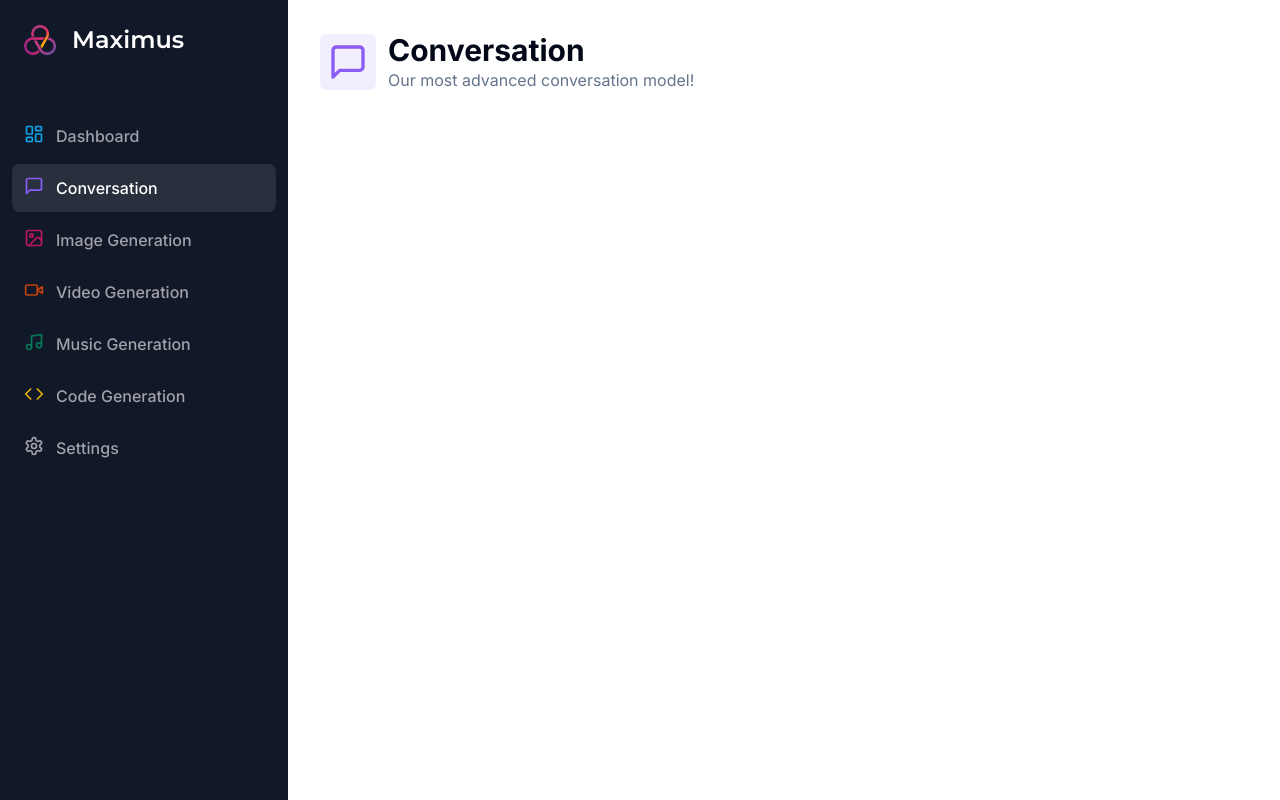
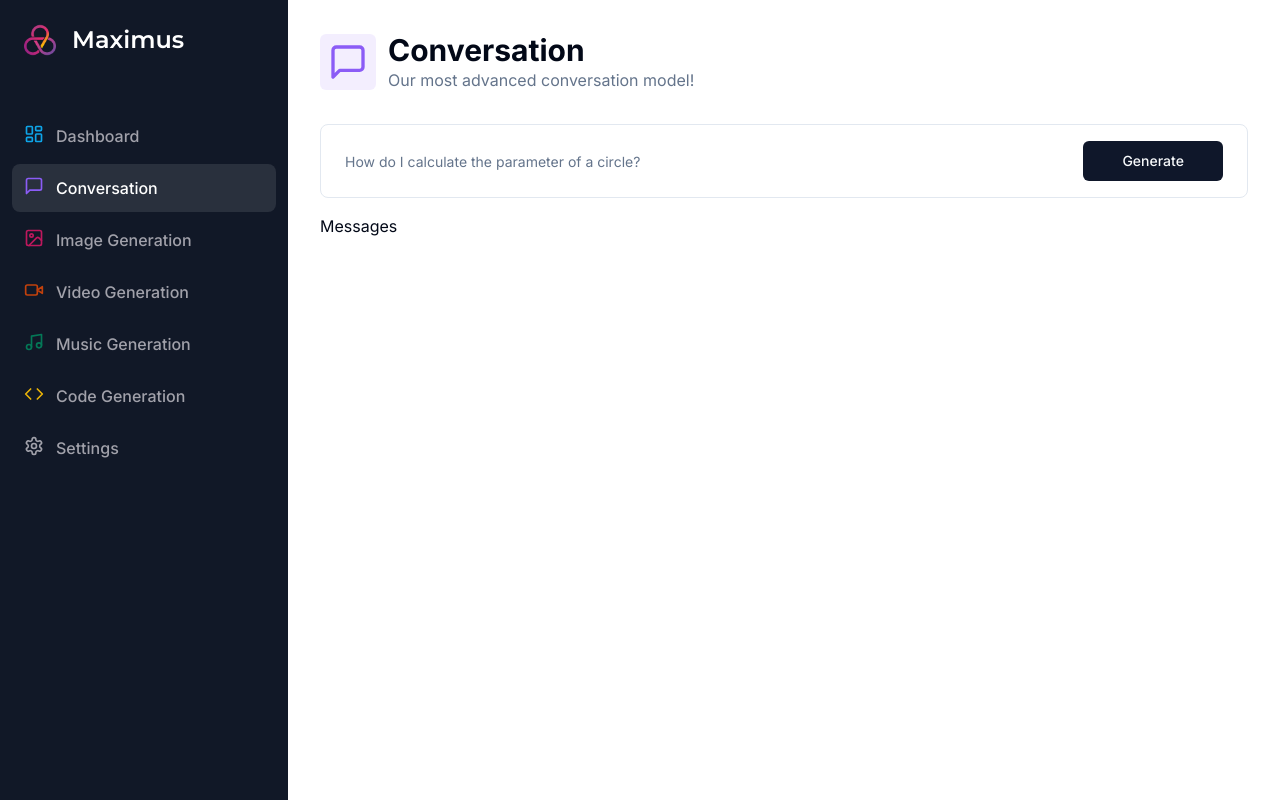
Before and after one commit to DrewIndeed/ai-saas-2023, a Next.js app: page /conversation in a window 1280 px wide. Built offline with nearby package versions, Linux system fonts and the light colour scheme.

Commit message:
9. feat: conversation page form and raw layout

```diff
--- /dev/null
+++ b/app/(dashboard)/(routes)/conversation/constants.ts
@@ -0,0 +1,7 @@
+import * as z from "zod";
+
+export const formSchema = z.object({
+  prompt: z.string().min(1, {
+    message: "Prompt is reqiured!",
+  }),
+});
--- a/app/(dashboard)/(routes)/conversation/page.tsx
+++ b/app/(dashboard)/(routes)/conversation/page.tsx
@@ -1,7 +1,28 @@
+"use client";
+
+import { zodResolver } from "@hookform/resolvers/zod";
+import { MessageSquare } from "lucide-react";
+import { useForm } from "react-hook-form";
+import * as z from "zod";
+
 import Heading from "@/components/Heading";
-import { MessageSquare } from "lucide-react";
+import { Button } from "@/components/ui/button";
+import { Form, FormControl, FormField, FormItem } from "@/components/ui/form";
+import { Input } from "@/components/ui/input";
+
+import { formSchema } from "./constants";
 
 const ConversationPage = () => {
+  // set up form
+  const form = useForm<z.infer<typeof formSchema>>({
+    resolver: zodResolver(formSchema),
+    defaultValues: { prompt: "" },
+  });
+  const formLoading = form.formState.isSubmitting;
+  const onSubmit = async (values: z.infer<typeof formSchema>) => {
+    console.log(values);
+  };
+
   return (
     <div>
       <Heading
@@ -13,6 +34,36 @@
           bgColor: "bg-violet-500/10",
         }}
       />
+      <div className="px-4 lg:px-8">
+        <div>
+          <Form {...form}>
+            <form
+              onSubmit={form.handleSubmit(onSubmit)}
+              className="rounded-lg border w-full p-4 px-3 md:px-6 focus-within:shadow-sm grid grid-cols-12 gap-2"
+            >
+              <FormField
+                name="prompt"
+                render={({ field }) => (
+                  <FormItem className="col-span-12 lg:col-span-10">
+                    <FormControl className="m-0 p-0">
+                      <Input
+                        className="border-0 outline-none focus-visible:ring-0 focus-visible:ring-transparent"
+                        disabled={formLoading}
+                        placeholder="How do I calculate the parameter of a circle?"
+                        {...field}
+                      />
+                    </FormControl>
+                  </FormItem>
+                )}
+              />
+              <Button className="col-span-12 lg:col-span-2 w-full">
+                Generate
+              </Button>
+            </form>
+          </Form>
+        </div>
+        <div className="space-y-4 mt-4">Messages</div>
+      </div>
     </div>
   );
 };
--- /dev/null
+++ b/components/ui/form.tsx
@@ -0,0 +1,176 @@
+import * as React from "react"
+import * as LabelPrimitive from "@radix-ui/react-label"
+import { Slot } from "@radix-ui/react-slot"
+import {
+  Controller,
+  ControllerProps,
+  FieldPath,
+  FieldValues,
+  FormProvider,
+  useFormContext,
+} from "react-hook-form"
+
+import { cn } from "@/lib/utils"
+import { Label } from "@/components/ui/label"
+
+const Form = FormProvider
+
+type FormFieldContextValue<
+  TFieldValues extends FieldValues = FieldValues,
+  TName extends FieldPath<TFieldValues> = FieldPath<TFieldValues>
+> = {
+  name: TName
+}
+
+const FormFieldContext = React.createContext<FormFieldContextValue>(
+  {} as FormFieldContextValue
+)
+
+const FormField = <
+  TFieldValues extends FieldValues = FieldValues,
+  TName extends FieldPath<TFieldValues> = FieldPath<TFieldValues>
+>({
+  ...props
+}: ControllerProps<TFieldValues, TName>) => {
+  return (
+    <FormFieldContext.Provider value={{ name: props.name }}>
+      <Controller {...props} />
+    </FormFieldContext.Provider>
+  )
+}
+
+const useFormField = () => {
+  const fieldContext = React.useContext(FormFieldContext)
+  const itemContext = React.useContext(FormItemContext)
+  const { getFieldState, formState } = useFormContext()
+
+  const fieldState = getFieldState(fieldContext.name, formState)
+
+  if (!fieldContext) {
+    throw new Error("useFormField should be used within <FormField>")
+  }
+
+  const { id } = itemContext
+
+  return {
+    id,
+    name: fieldContext.name,
+    formItemId: `${id}-form-item`,
+    formDescriptionId: `${id}-form-item-description`,
+    formMessageId: `${id}-form-item-message`,
+    ...fieldState,
+  }
+}
+
+type FormItemContextValue = {
+  id: string
+}
+
+const FormItemContext = React.createContext<FormItemContextValue>(
+  {} as FormItemContextValue
+)
+
+const FormItem = React.forwardRef<
+  HTMLDivElement,
+  React.HTMLAttributes<HTMLDivElement>
+>(({ className, ...props }, ref) => {
+  const id = React.useId()
+
+  return (
+    <FormItemContext.Provider value={{ id }}>
+      <div ref={ref} className={cn("space-y-2", className)} {...props} />
+    </FormItemContext.Provider>
+  )
+})
+FormItem.displayName = "FormItem"
+
+const FormLabel = React.forwardRef<
+  React.ElementRef<typeof LabelPrimitive.Root>,
+  React.ComponentPropsWithoutRef<typeof LabelPrimitive.Root>
+>(({ className, ...props }, ref) => {
+  const { error, formItemId } = useFormField()
+
+  return (
+    <Label
+      ref={ref}
+      className={cn(error && "text-destructive", className)}
+      htmlFor={formItemId}
+      {...props}
+    />
+  )
+})
+FormLabel.displayName = "FormLabel"
+
+const FormControl = React.forwardRef<
+  React.ElementRef<typeof Slot>,
+  React.ComponentPropsWithoutRef<typeof Slot>
+>(({ ...props }, ref) => {
+  const { error, formItemId, formDescriptionId, formMessageId } = useFormField()
+
+  return (
+    <Slot
+      ref={ref}
+      id={formItemId}
+      aria-describedby={
+        !error
+          ? `${formDescriptionId}`
+          : `${formDescriptionId} ${formMessageId}`
+      }
+      aria-invalid={!!error}
+      {...props}
+    />
+  )
+})
+FormControl.displayName = "FormControl"
+
+const FormDescription = React.forwardRef<
+  HTMLParagraphElement,
+  React.HTMLAttributes<HTMLParagraphElement>
+>(({ className, ...props }, ref) => {
+  const { formDescriptionId } = useFormField()
+
+  return (
+    <p
+      ref={ref}
+      id={formDescriptionId}
+      className={cn("text-sm text-muted-foreground", className)}
+      {...props}
+    />
+  )
+})
+FormDescription.displayName = "FormDescription"
+
+const FormMessage = React.forwardRef<
+  HTMLParagraphElement,
+  React.HTMLAttributes<HTMLParagraphElement>
+>(({ className, children, ...props }, ref) => {
+  const { error, formMessageId } = useFormField()
+  const body = error ? String(error?.message) : children
+
+  if (!body) {
+    return null
+  }
+
+  return (
+    <p
+      ref={ref}
+      id={formMessageId}
+      className={cn("text-sm font-medium text-destructive", className)}
+      {...props}
+    >
+      {body}
+    </p>
+  )
+})
+FormMessage.displayName = "FormMessage"
+
+export {
+  useFormField,
+  Form,
+  FormItem,
+  FormLabel,
+  FormControl,
+  FormDescription,
+  FormMessage,
+  FormField,
+}
--- /dev/null
+++ b/components/ui/input.tsx
@@ -0,0 +1,25 @@
+import * as React from "react"
+
+import { cn } from "@/lib/utils"
+
+export interface InputProps
+  extends React.InputHTMLAttributes<HTMLInputElement> {}
+
+const Input = React.forwardRef<HTMLInputElement, InputProps>(
+  ({ className, type, ...props }, ref) => {
+    return (
+      <input
+        type={type}
+        className={cn(
+          "flex h-10 w-full rounded-md border border-input bg-background px-3 py-2 text-sm ring-offset-background file:border-0 file:bg-transparent file:text-sm file:font-medium placeholder:text-muted-foreground focus-visible:outline-none focus-visible:ring-2 focus-visible:ring-ring focus-visible:ring-offset-2 disabled:cursor-not-allowed disabled:opacity-50",
+          className
+        )}
+        ref={ref}
+        {...props}
+      />
+    )
+  }
+)
+Input.displayName = "Input"
+
+export { Input }
--- /dev/null
+++ b/components/ui/label.tsx
@@ -0,0 +1,26 @@
+"use client"
+
+import * as React from "react"
+import * as LabelPrimitive from "@radix-ui/react-label"
+import { cva, type VariantProps } from "class-variance-authority"
+
+import { cn } from "@/lib/utils"
+
+const labelVariants = cva(
+  "text-sm font-medium leading-none peer-disabled:cursor-not-allowed peer-disabled:opacity-70"
+)
+
+const Label = React.forwardRef<
+  React.ElementRef<typeof LabelPrimitive.Root>,
+  React.ComponentPropsWithoutRef<typeof LabelPrimitive.Root> &
+    VariantProps<typeof labelVariants>
+>(({ className, ...props }, ref) => (
+  <LabelPrimitive.Root
+    ref={ref}
+    className={cn(labelVariants(), className)}
+    {...props}
+  />
+))
+Label.displayName = LabelPrimitive.Root.displayName
+
+export { Label }
--- a/package.json
+++ b/package.json
@@ -10,7 +10,9 @@
   },
   "dependencies": {
     "@clerk/nextjs": "^4.25.1",
+    "@hookform/resolvers": "^3.3.1",
     "@radix-ui/react-dialog": "^1.0.5",
+    "@radix-ui/react-label": "^2.0.2",
     "@radix-ui/react-slot": "^1.0.2",
     "class-variance-authority": "^0.7.0",
     "clsx": "^2.0.0",
@@ -18,8 +20,10 @@
     "next": "latest",
     "react": "latest",
     "react-dom": "latest",
+    "react-hook-form": "^7.47.0",
     "tailwind-merge": "^1.14.0",
-    "tailwindcss-animate": "^1.0.7"
+    "tailwindcss-animate": "^1.0.7",
+    "zod": "^3.22.4"
   },
   "devDependencies": {
     "@types/node": "latest",
```
Also changed, not shown: 1 other file (tests, documents, lock files or other folders).
